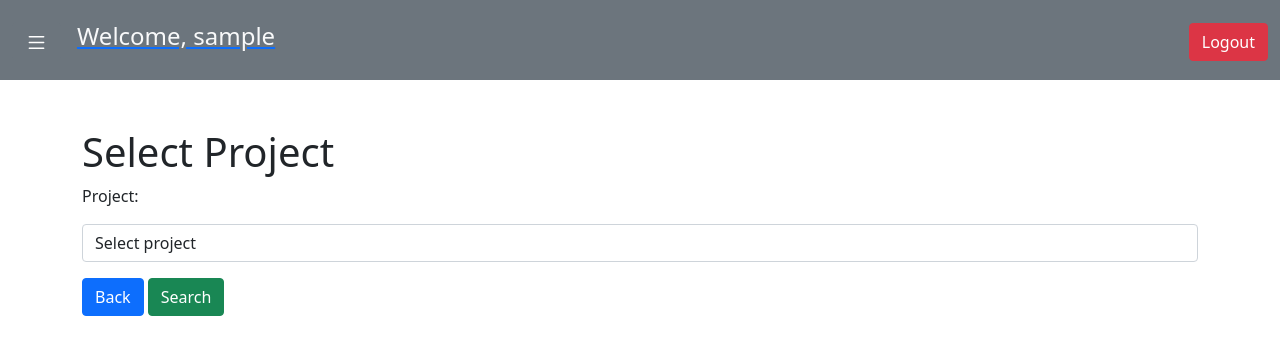
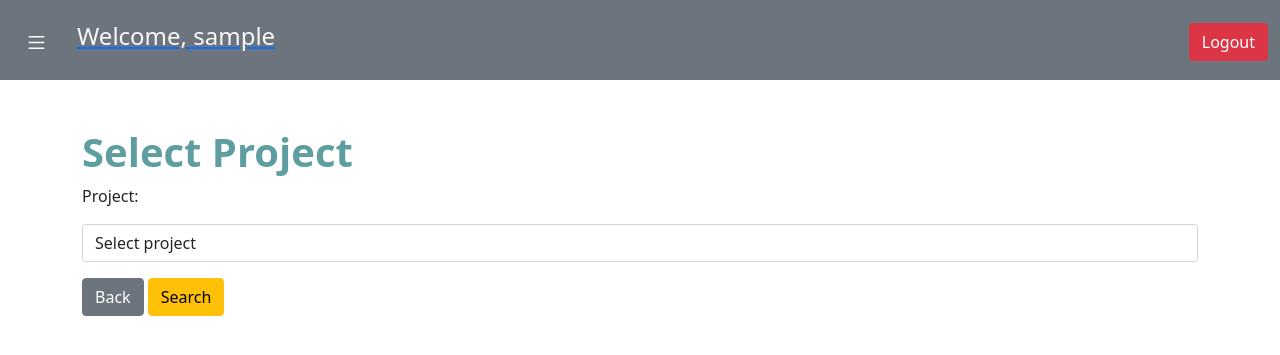
Before and after one commit to fymran/sso_aa, a Flask app: page /find_asset/1 in a window 1280 px wide. Shown: the top 355 px of the page. Run offline with Flask 3, Linux system fonts and the light colour scheme; the visitor is signed in with stand-in values (Sample User, id 1); data that the repository does not hold is empty.

Commit message:
Update project_selection.html
done

```diff
--- a/templates/public/project_selection.html
+++ b/templates/public/project_selection.html
@@ -7,7 +7,7 @@
     <link href="https://cdn.jsdelivr.net/npm/bootstrap@5.1.3/dist/css/bootstrap.min.css" rel="stylesheet">
     <script src="https://code.jquery.com/jquery-3.6.0.min.js"></script>
     <script src="https://cdn.jsdelivr.net/npm/bootstrap@5.1.3/dist/js/bootstrap.bundle.min.js"></script>
-
+    <link rel="icon" type="image/jpg" href="{{ url_for('static', filename='image/ssoaa_logo.jpg') }}">
 </head>
 
     <!-- Include the header template -->
@@ -15,7 +15,7 @@
 
 <body>
     <div class="container mt-5">
-        <h1>Select Project</h1>
+        <h1 style="color:cadetblue; font-weight: bold;">Select Project</h1>
 
         <form method="POST" action="{{ url_for('maps.find_asset', productID=1) }}" onsubmit="return validateForm()">
             <label for="projectID">Project:</label>
@@ -25,8 +25,8 @@
                     <option value="{{ project[0] }}">{{ project[1] }}</option>
                 {% endfor %}
             </select>
-            <a href="{{ url_for('maps.go_product') }}" class="btn btn-primary mt-3">Back</a>
-            <button type="submit" class="btn btn-success mt-3">Search</button>
+            <a href="{{ url_for('maps.go_product') }}" class="btn btn-secondary mt-3">Back</a>
+            <button type="submit" class="btn btn-warning mt-3">Search</button>
 
         </form>
     </div>
```
